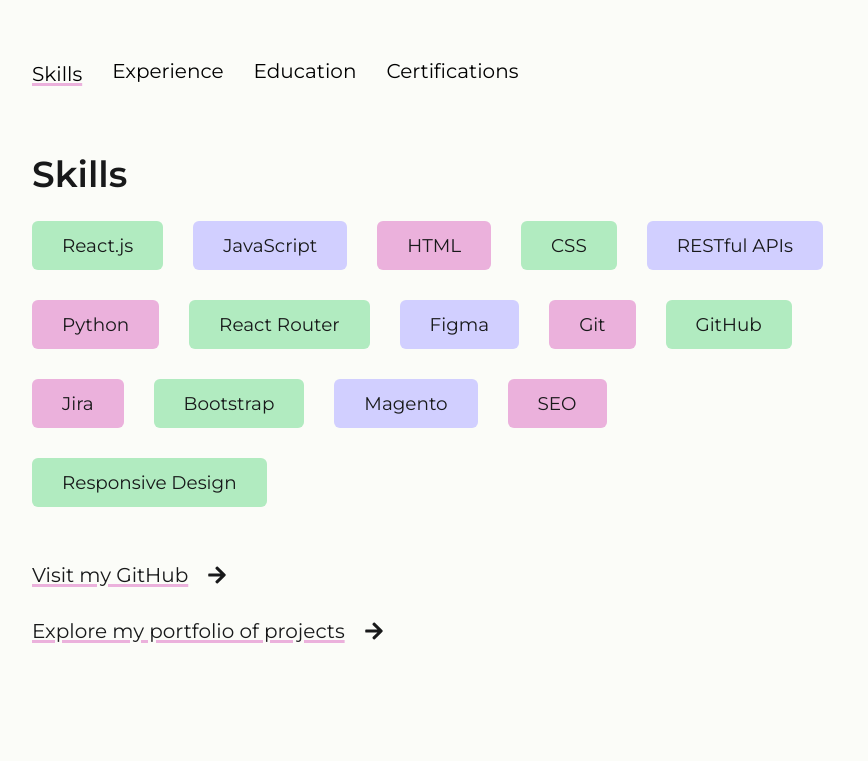
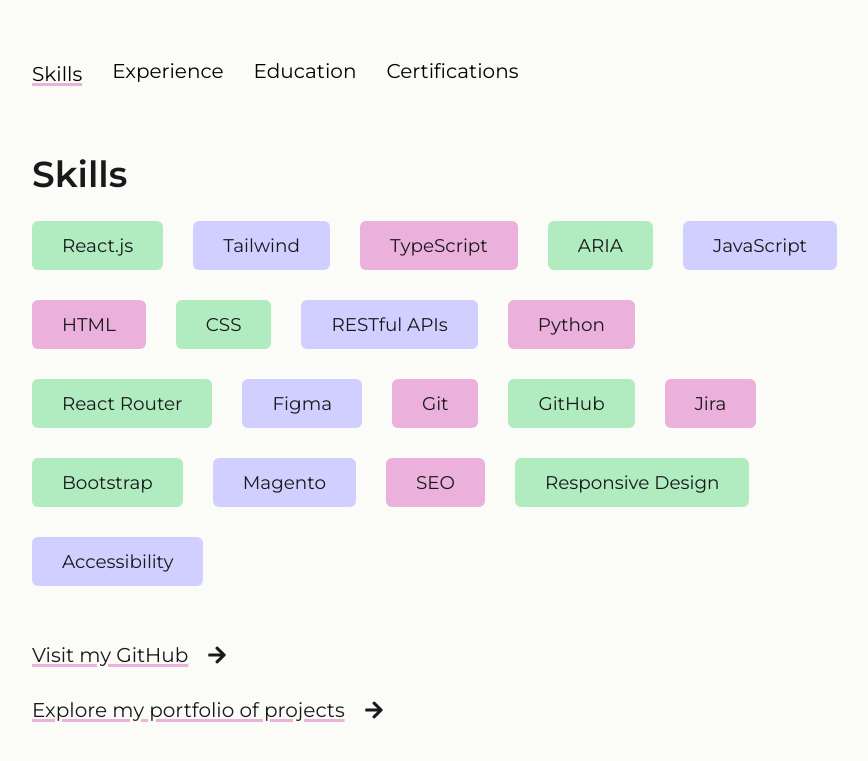
Before and after one commit to louiseka/portfolio, a React (Vite) app: page /about in a window 1280 px wide. Shown: the part 675-1436 px from the top of the page, without its empty margins (32-900 px from the left). Built offline with nearby package versions, Linux system fonts and the light colour scheme.

Commit message:
Updating skills section

```diff
--- a/src/pages/About/Skills.jsx
+++ b/src/pages/About/Skills.jsx
@@ -8,6 +8,9 @@ export default function Skills() {
                 <h2>Skills</h2>
                 <div className="skills-container">
                     <p className="green-label">React.js</p>
+                    <p className="purple-label">Tailwind</p>
+                    <p className="pink-label">TypeScript</p>
+                    <p className="green-label">ARIA</p>
                     <p className="purple-label">JavaScript</p>
                     <p className="pink-label">HTML</p>
                     <p className="green-label">CSS</p>
@@ -22,6 +25,7 @@ export default function Skills() {
                     <p className="purple-label">Magento</p>
                     <p className="pink-label">SEO</p>
                     <p className="green-label">Responsive Design</p>
+                    <p className="purple-label">Accessibility</p>
                 </div>
                 <Link className="medium-cta-link" to="https://github.com/louiseka" target="_blank" title="Louise Aldridge's GitHub profile">Visit my GitHub <FaArrowRight className="icon" /></Link>
                 <Link className="medium-cta-link" to={"/#projects"} title="An overview page of Louise Aldridge's projects">Explore my portfolio of projects <FaArrowRight className="icon" /></Link>
```
